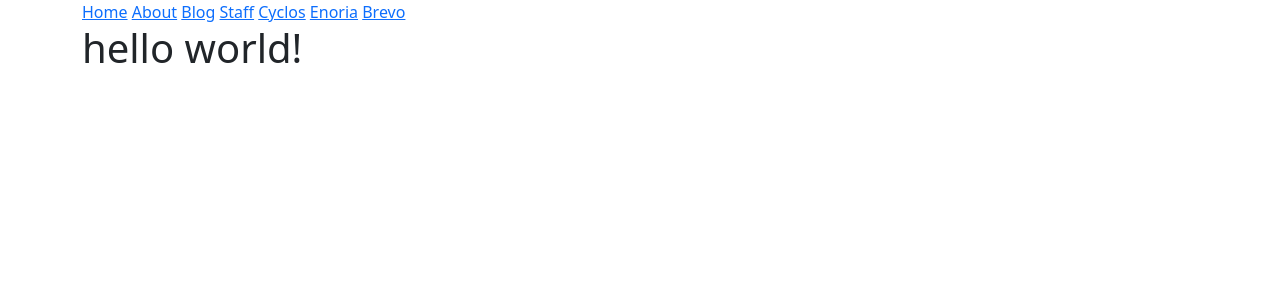
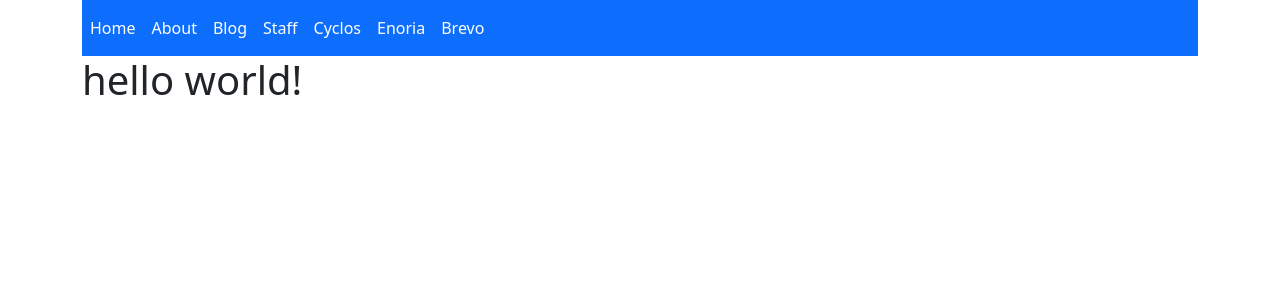
Before and after one commit to awelvor/jekyll, a Jekyll site: the page built from index.html, in a window 1280 px wide. Shown: the top 300 px of the page. Built offline with Jekyll 4.4.1, drawn with Linux system fonts in a browser that asks for light colours.

Commit message:
Update navigation.html

```diff
--- a/_includes/navigation.html
+++ b/_includes/navigation.html
@@ -1,9 +1,12 @@
+
 <!-- _includes/navigation.html -->
 
-<nav>
-  {% for item in site.data.navigation %}
-    <a href="{{ item.link }}"{% if page.url == item.link %} class="current"{% endif %}>{{ item.name }}</a>
-  {% endfor %}
+<nav class="navbar navbar-expand-sm bg-primary navbar-dark">
+<ul class="navbar-nav">
+{% for item in site.data.navigation %}
+<li class="nav-item"> <a class="nav-link active" href="{{ item.link }}">{{ item.name }}</a>
+{% endfor %}
+</ul>
 </nav>
 
-<!-- end of file -->
+<! end of file -->
```
